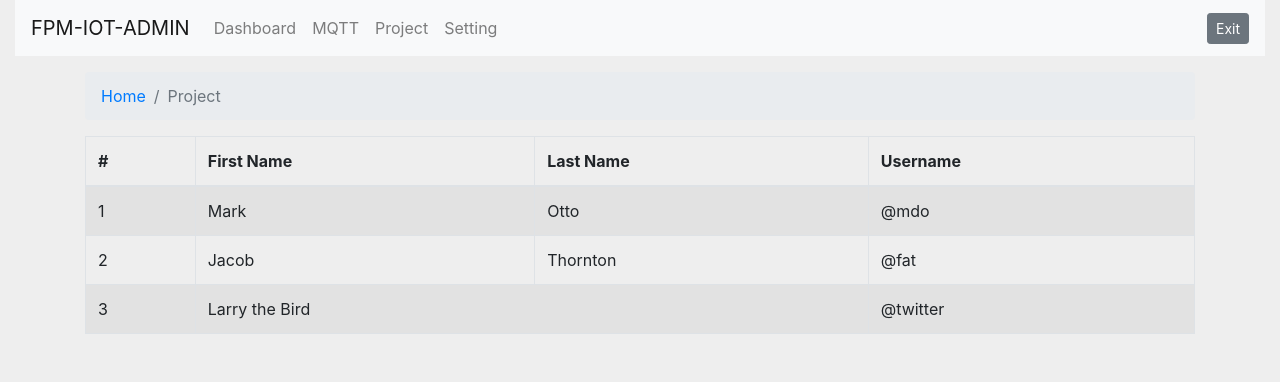
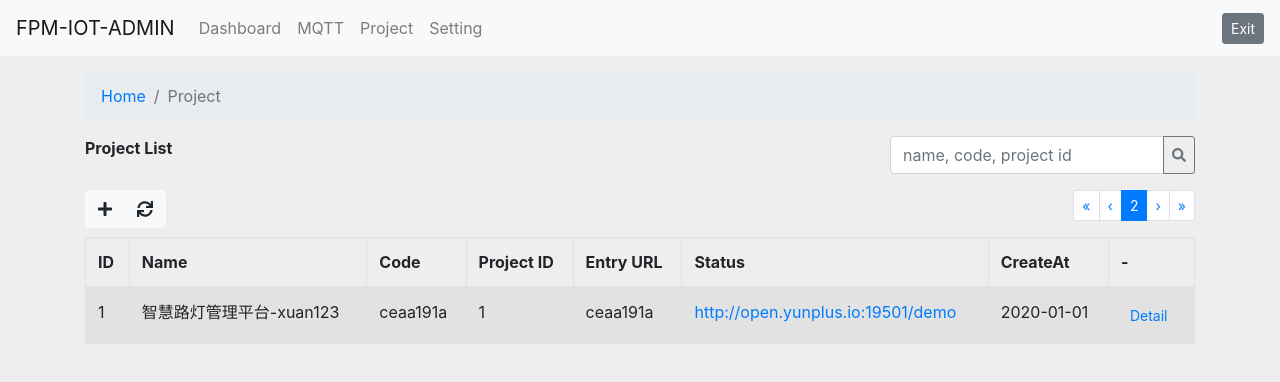
Before and after one commit to team4yf/fpm-iot-admin, a React (Create React App) app: page / in a window 1280 px wide. Shown: the top 382 px of the page. Built offline with nearby package versions, Linux system fonts and the light colour scheme.

Commit message:
todo router

```diff
--- a/package.json
+++ b/package.json
@@ -3,6 +3,9 @@
   "version": "0.1.0",
   "private": true,
   "dependencies": {
+    "@fortawesome/fontawesome-svg-core": "^1.2.30",
+    "@fortawesome/free-solid-svg-icons": "^5.14.0",
+    "@fortawesome/react-fontawesome": "^0.1.11",
     "@testing-library/jest-dom": "^4.2.4",
     "@testing-library/react": "^9.5.0",
     "@testing-library/user-event": "^7.2.1",
--- a/public/index.html
+++ b/public/index.html
@@ -7,7 +7,7 @@
     <meta name="theme-color" content="#000000" />
     <meta
       name="description"
-      content="Web site created using create-react-app"
+      content="FPM IOT ADMIN"
     />
     <link rel="apple-touch-icon" href="%PUBLIC_URL%/logo192.png" />
     <!--
--- a/src/App.css
+++ b/src/App.css
@@ -1,10 +1,5 @@
 .App {
   text-align: center;
-}
-
-.App-logo {
-  height: 40vmin;
-  pointer-events: none;
 }
 
 @media (prefers-reduced-motion: no-preference) {
@@ -13,31 +8,12 @@
   }
 }
 
-.App-header {
-  background-color: #282c34;
-  min-height: 100vh;
-  display: flex;
-  flex-direction: column;
-  align-items: center;
-  justify-content: center;
-  font-size: calc(10px + 2vmin);
-  color: white;
+html,body{
+  background-color: #eee;
+  padding: 0;
+  margin: 0;
 }
 
-.App-link {
-  color: #61dafb;
+.container-fluid{
+  padding: 0;
 }
-
-@keyframes App-logo-spin {
-  from {
-    transform: rotate(0deg);
-  }
-  to {
-    transform: rotate(360deg);
-  }
-}
-
-
-html,body{
-  background-color: #eee;
-}
--- a/src/project.js
+++ b/src/project.js
@@ -1,45 +1,88 @@
 import React from 'react';
 import './App.css';
-
-import { Breadcrumb,Container, Table } from 'react-bootstrap';
+import { FontAwesomeIcon } from '@fortawesome/react-fontawesome'
+import { faSearch, faPlus, faSync } from '@fortawesome/free-solid-svg-icons'
+import {
+    Row, Col,
+    InputGroup, FormControl, Form, ButtonGroup,
+    Pagination, Breadcrumb, Button, Container, Table } from 'react-bootstrap';
 
 function Project(){
     return (
         <>
         <Container className="mt-3">
-        <Breadcrumb bg="light">
-            <Breadcrumb.Item href="#">Home</Breadcrumb.Item>
-            <Breadcrumb.Item active>Project</Breadcrumb.Item>
-        </Breadcrumb>
+            <Breadcrumb bg="light">
+                <Breadcrumb.Item href="#">Home</Breadcrumb.Item>
+                <Breadcrumb.Item active>Project</Breadcrumb.Item>
+            </Breadcrumb>
+            <Row>
+            <Col md={4}>
+                <b>Project List</b>
+            </Col>
+            <Col md={{ span: 4, offset: 4 }}>
+            <Form inline={true} className="mb-3 float-right">
+                <InputGroup>
+                <FormControl
+                placeholder="name, code, project id"
+                aria-label="name, code, project id"
+                aria-describedby="basic-addon2"
+                />
+                <InputGroup.Append>
+                <Button size="sm" variant="outline-secondary"><FontAwesomeIcon icon={faSearch} /></Button>
+                </InputGroup.Append>
+                </InputGroup>
+            </Form>
+            </Col>
+            </Row>
+            <Row>
+            <Col md={8}>
+            <ButtonGroup size="">
+                <Button variant="light"><FontAwesomeIcon icon={faPlus} /></Button>
+                <Button variant="light"><FontAwesomeIcon icon={faSync} /></Button>
+            </ButtonGroup>
+            </Col>
+            <Col md={{ span: 4 }}>
+                <Pagination inline={true} size="sm" className="float-right">
+                    <Pagination.First />
+                    <Pagination.Prev />
+
+                    <Pagination.Item variant="light" active>{2}</Pagination.Item>
+                    <Pagination.Next />
+                    <Pagination.Last />
+                </Pagination>
+                {/* <p className="float-right"> 1-4/4 </p> */}
+            </Col>
+            </Row>
             <Table striped bordered hover>
             <thead>
                 <tr>
-                <th>#</th>
-                <th>First Name</th>
-                <th>Last Name</th>
-                <th>Username</th>
+                <th>ID</th>
+                <th>Name</th>
+                <th>Code</th>
+                <th>Project ID</th>
+                <th>Entry URL</th>
+                <th>Status</th>
+                <th>CreateAt</th>
+                <th>-</th>
                 </tr>
             </thead>
             <tbody>
                 <tr>
                 <td>1</td>
-                <td>Mark</td>
-                <td>Otto</td>
-                <td>@mdo</td>
-                </tr>
-                <tr>
-                <td>2</td>
-                <td>Jacob</td>
-                <td>Thornton</td>
-                <td>@fat</td>
-                </tr>
-                <tr>
-                <td>3</td>
-                <td colSpan="2">Larry the Bird</td>
-                <td>@twitter</td>
+                <td>智慧路灯管理平台-xuan123</td>
+                <td>ceaa191a</td>
+                <td>1</td>
+                <td>ceaa191a</td>
+                <td><a href="http://open.yunplus.io:19501/demo" target="_blank">http://open.yunplus.io:19501/demo</a></td>
+                <td>2020-01-01</td>
+                <td>
+                    <Button variant="link" size="sm">Detail</Button>
+                </td>
                 </tr>
             </tbody>
+
             </Table>
+
             </Container>
         </>
     )
```
Also changed, not shown: public/manifest.json, 1 other file (tests, documents, lock files or other folders).
